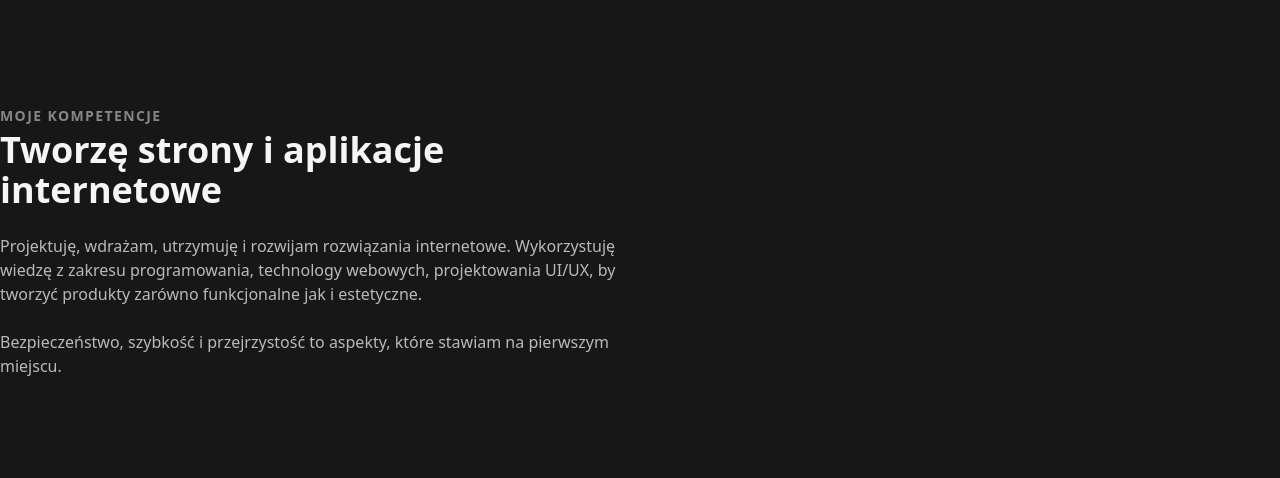
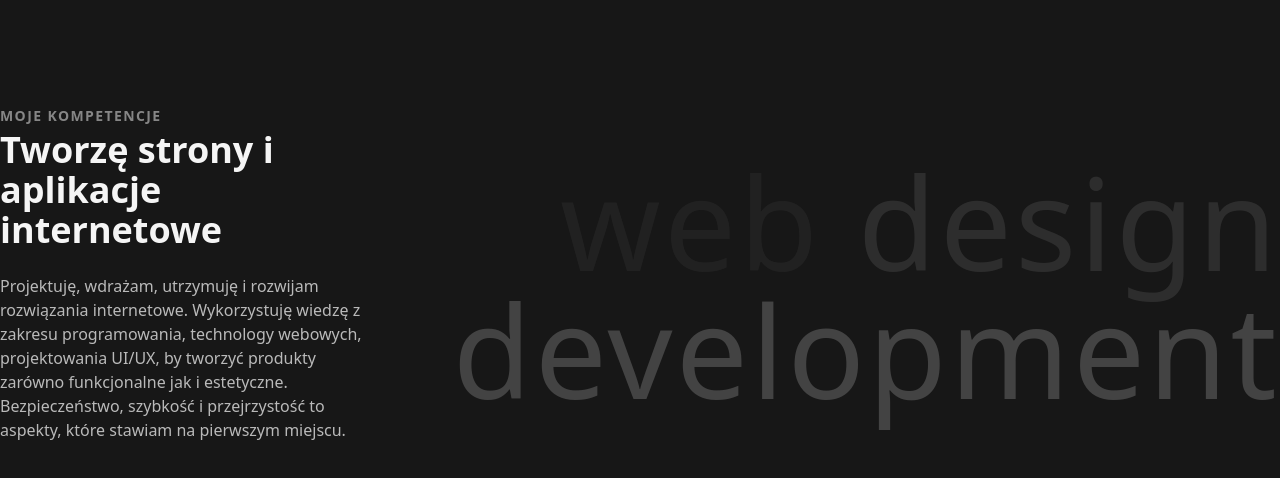
Before and after one commit to konradkubczyk/konradkubczyk.com, an Astro site: page / in a window 1280 px wide. Shown: the part 830-1308 px from the top of the page. Built offline with nearby package versions, Linux system fonts and the light colour scheme; Astro itself is replaced by a stand-in of ours.

Commit message:
Add decorative text

```diff
--- a/src/pages/index.astro
+++ b/src/pages/index.astro
@@ -90,28 +90,43 @@ import Layout from "../layouts/Layout.astro";
           </section>
         </div>
       </div>
-      <section class="container mx-auto flex p-5 sm:p-0 gap-10">
-        <div class="flex-1">
+      <section
+        class="container mx-auto flex flex-col xl:flex-row p-5 sm:p-0 items-center xl:gap-20"
+      >
+        <div>
           <h2
             class="text-sm uppercase font-semibold tracking-widest text-neutral-100/50 mb-1"
           >
             Moje kompetencje
           </h2>
-          <span class="text-4xl font-semibold text-neutral-100">
+          <span class="text-4xl font-semibold text-neutral-100 t">
             Tworzę strony i aplikacje internetowe
           </span>
-          <p class="text-white/70 mt-6">
+          <p class="text-white/70 my-6">
             Projektuję, wdrażam, utrzymuję i rozwijam rozwiązania internetowe.
             Wykorzystuję wiedzę z zakresu programowania, technology webowych,
             projektowania UI/UX, by tworzyć produkty zarówno funkcjonalne jak i
-            estetyczne.
-          </p>
-          <p class="text-white/70 mt-6">
-            Bezpieczeństwo, szybkość i przejrzystość to aspekty, które stawiam
-            na pierwszym miejscu.
+            estetyczne. Bezpieczeństwo, szybkość i przejrzystość to aspekty,
+            które stawiam na pierwszym miejscu.
           </p>
         </div>
-        <div class="flex-1"></div>
+        <div class="w-full text-right select-none">
+          <span
+            class="text-6xl xl:text-9xl lowercase tracking-wide text-neutral-100/5 mb-1"
+          >
+            Web
+          </span>
+          <span
+            class="text-6xl xl:text-9xl lowercase tracking-wide text-neutral-100/10 mb-1"
+          >
+            Design
+          </span>
+          <span
+            class="text-6xl xl:text-9xl lowercase tracking-wide text-neutral-100/20 mb-1"
+          >
+            Development
+          </span>
+        </div>
       </section>
       <div style="height: 100vh;"></div>
     </div>
```
